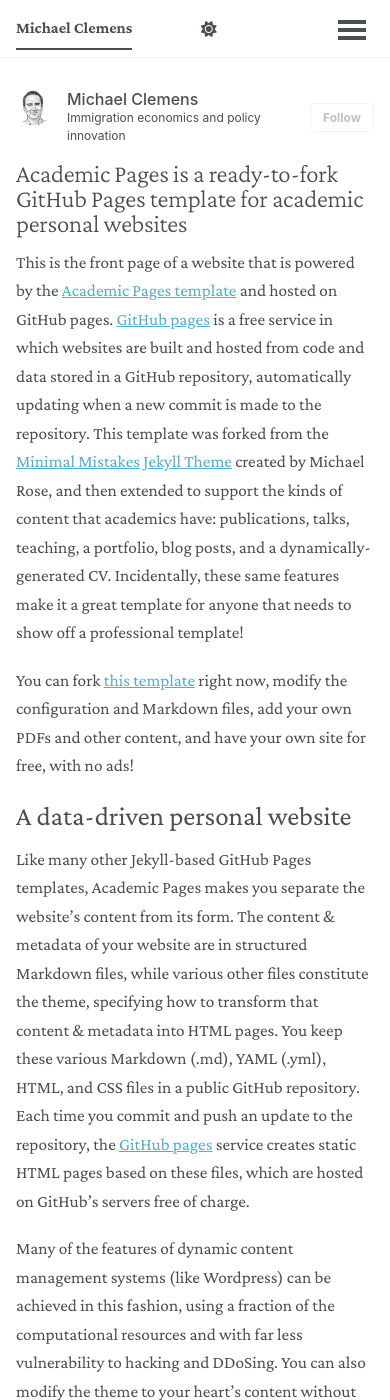
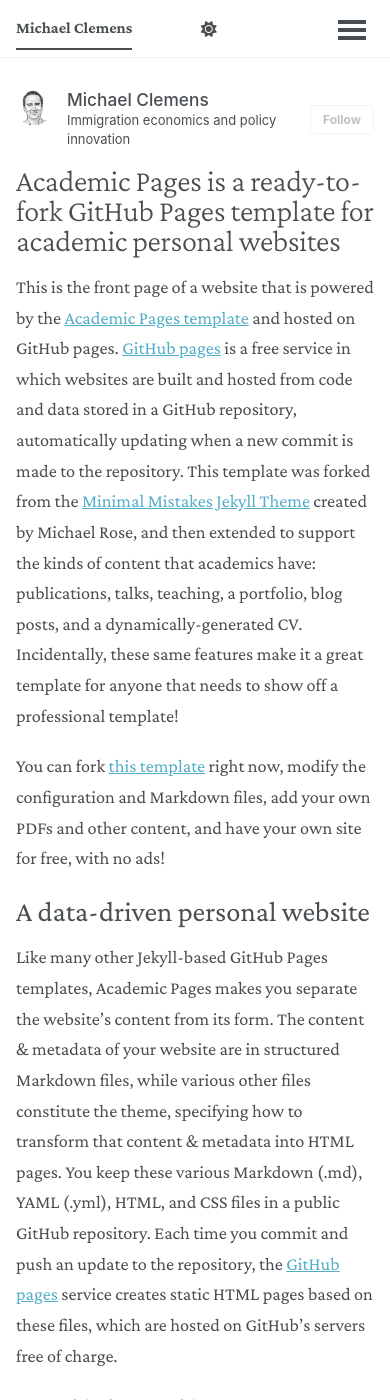
Before and after one commit to mcleme25/mcleme25.github.io, a Jekyll site: the page built from _pages/about.md, in a window 390 px wide and 1400 px high. Built offline with Jekyll 4.4.1, drawn with Linux system fonts in a browser that asks for light colours; a script bundle is joined from its source files by our own code; library files that are not in the unit come from our copies.

Commit message:
Update custom.css
Larger font and avatar on phone

```diff
--- a/assets/css/custom.css
+++ b/assets/css/custom.css
@@ -65,3 +65,30 @@
 .page__content p {
   margin-bottom: 1.1em;
 }
+
+/* Mobile-only adjustments */
+@media screen and (max-width: 768px) {
+
+  /* Make main page text slightly larger on phones */
+  .page__content {
+    font-size: 1.14em;
+    line-height: 1.68;
+  }
+
+  /* Make sidebar / author text slightly larger on phones */
+  .author__content,
+  .author__bio,
+  .author__urls {
+    font-size: 1.08em;
+  }
+
+  /* Make the author/avatar image slightly larger on phones */
+  .author__avatar img {
+    max-width: 140px;
+  }
+
+  /* Make page title slightly larger on phones */
+  .page__title {
+    font-size: 1.9em;
+  }
+}
```
